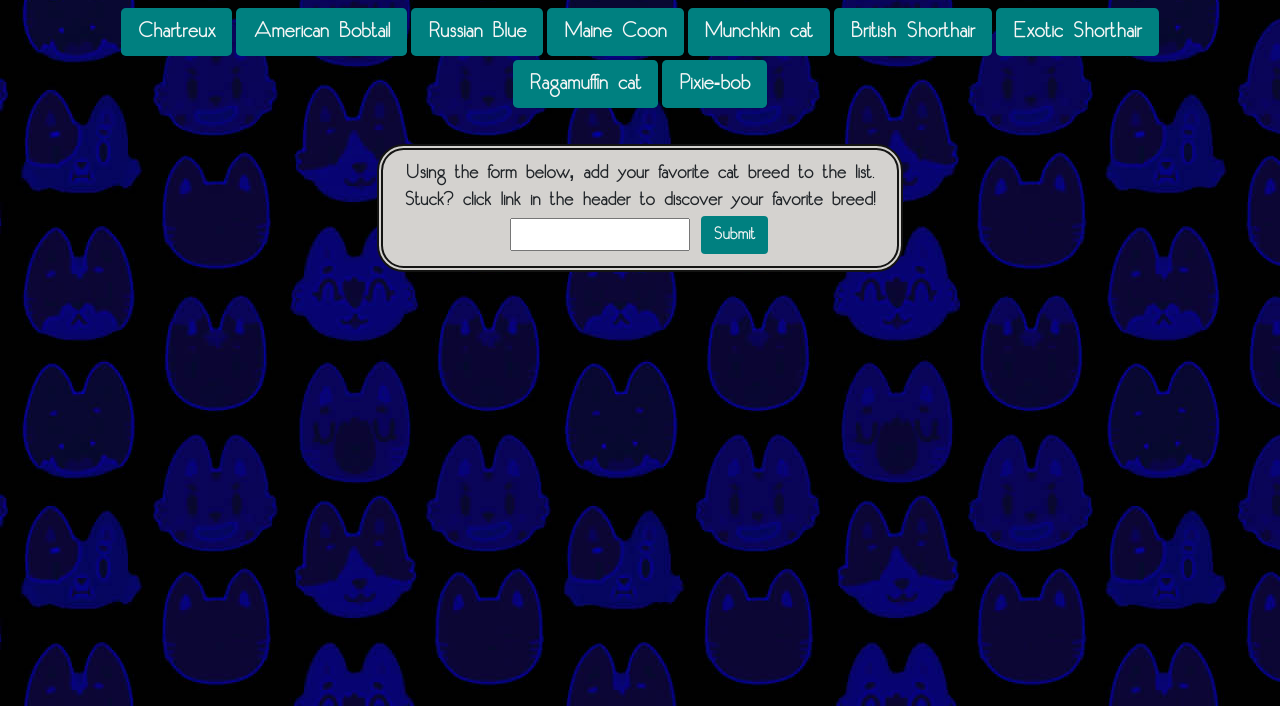
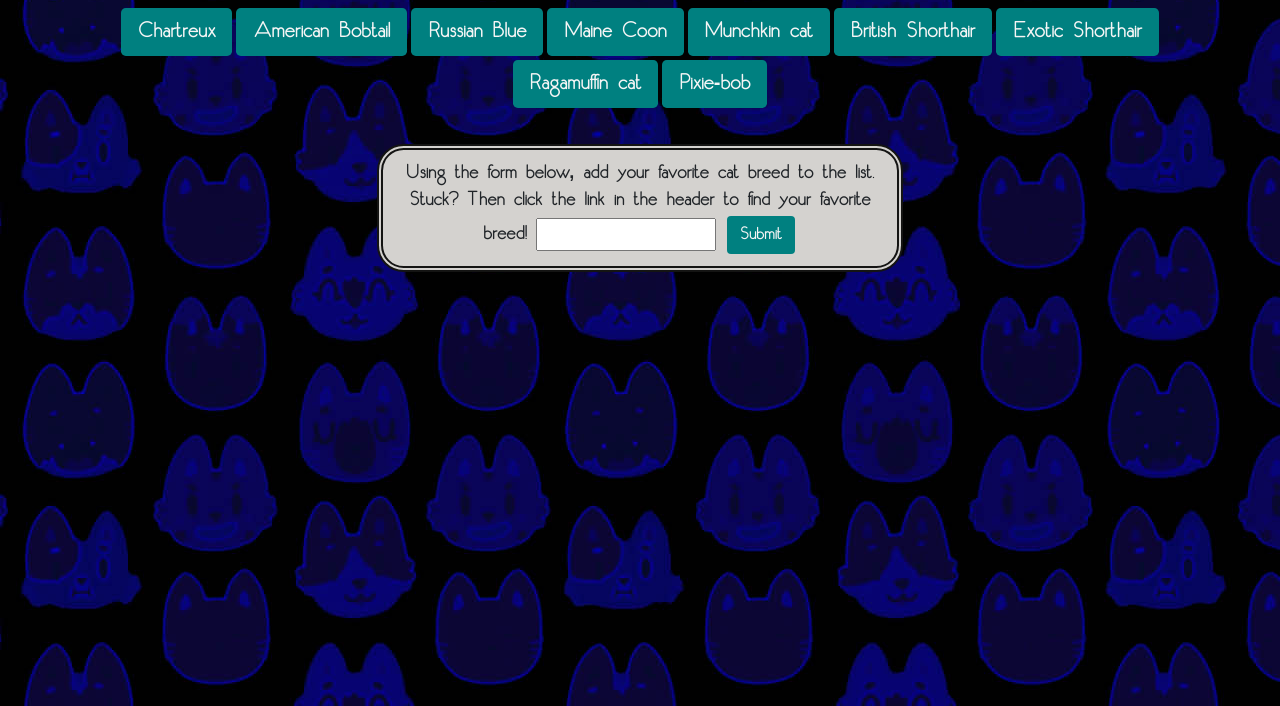
Before and after one commit to weatherfields/GifTastic, a plain HTML site: page index.html in a window 1280 px wide. Shown: the part 94-800 px from the top of the page. Drawn offline with nearby package versions, Linux system fonts and the light colour scheme; a web font is replaced by a local one.

Commit message:
finished

```diff
--- a/assets/javascript/app.js
+++ b/assets/javascript/app.js
@@ -9,6 +9,7 @@ $(document).ready(function () {
         topics.push(addCat);
         $("#newbreed").val('');
         btnMaker();
+        // prevents page from reloading
         event.preventDefault();
     })
 });
--- a/index.html
+++ b/index.html
@@ -1,6 +1,5 @@
 <!DOCTYPE html>
 <html lang="en">
-
 <head>
     <meta charset="UTF-8">
     <meta name="viewport" content="width=device-width, initial-scale=1.0">
@@ -37,7 +36,7 @@
                 <form>
                     Using the form below, add your favorite cat breed to the list.
                     <br>
-                    Stuck? click link in the header to discover your favorite breed!
+                    Stuck? Then click the link in the header to find your favorite breed!
                     <input type="text" name="newbreed" id="newbreed">
                     <input type="submit" value="Submit" class="btn" id="submit">
                 </form>
```
